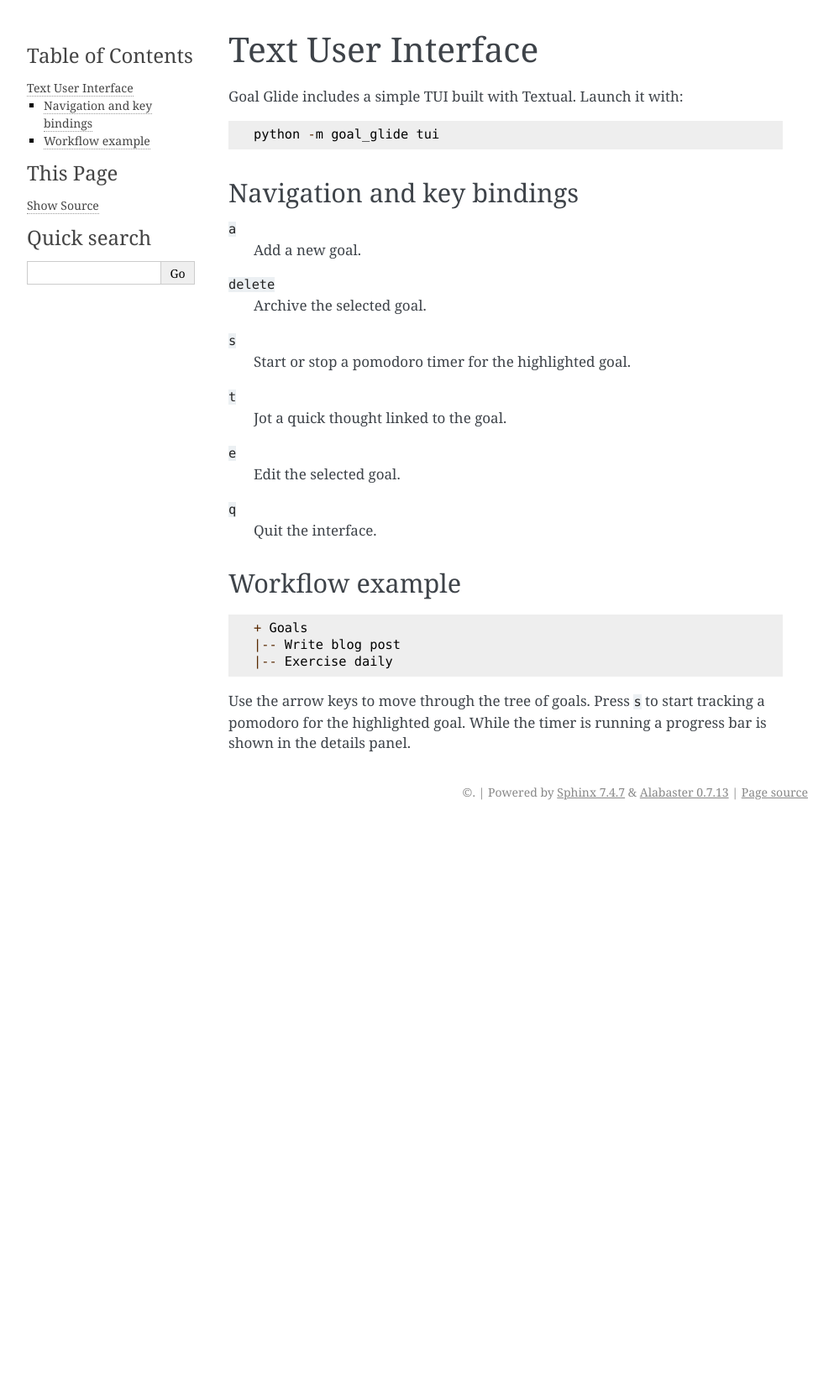
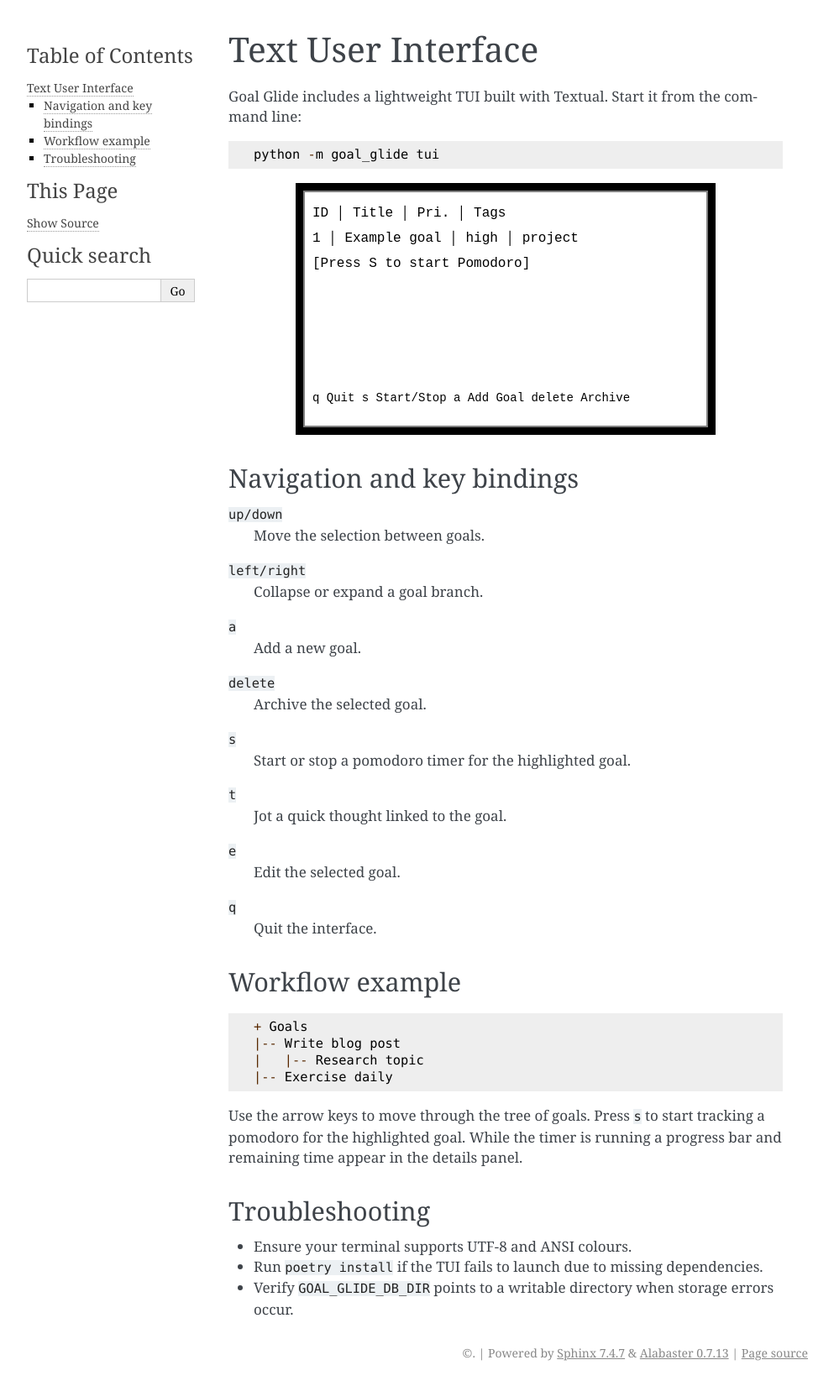
Before and after one commit to AshKuhlmann/goal_glide, a Sphinx documentation site: the page built from docs/tui.rst, in a window 1280 px wide. Shown: the whole page at 84% size, without its empty margins (148-1141 px from the left). Built offline with Sphinx 7.4.7, drawn with Linux system fonts in a browser that asks for light colours; before the commit the page ends 983 px from its top, so only the background shows below that.

Commit message:
Replace binary TUI screenshot with SVG

```diff
--- a/docs/tui.rst
+++ b/docs/tui.rst
@@ -1,12 +1,23 @@
 Text User Interface
 ===================
 
-Goal Glide includes a simple TUI built with Textual. Launch it with::
+Goal Glide includes a lightweight TUI built with Textual. Start it from the
+command line::
 
    python -m goal_glide tui
 
+.. image:: _static/tui_screenshot.svg
+   :alt: Screenshot of Goal Glide TUI
+   :align: center
+
 Navigation and key bindings
 ---------------------------
+
+``up/down``
+    Move the selection between goals.
+
+``left/right``
+    Collapse or expand a goal branch.
 
 ``a``
     Add a new goal.
@@ -33,8 +44,18 @@ Workflow example
 
    + Goals
    |-- Write blog post
+   |   |-- Research topic
    |-- Exercise daily
 
-Use the arrow keys to move through the tree of goals. Press ``s`` to
-start tracking a pomodoro for the highlighted goal. While the timer is
-running a progress bar is shown in the details panel.
+Use the arrow keys to move through the tree of goals. Press ``s`` to start
+tracking a pomodoro for the highlighted goal. While the timer is running a
+progress bar and remaining time appear in the details panel.
+
+Troubleshooting
+---------------
+
+- Ensure your terminal supports UTF-8 and ANSI colours.
+- Run ``poetry install`` if the TUI fails to launch due to missing
+  dependencies.
+- Verify ``GOAL_GLIDE_DB_DIR`` points to a writable directory when storage
+  errors occur.
```
Also changed, not shown: README.md (+4 -0 lines), docs/_static/tui_screenshot.svg (added), 1 other file.
